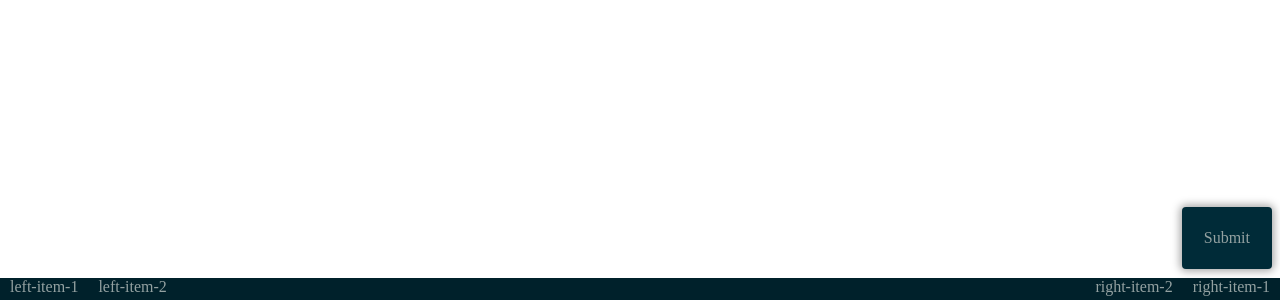
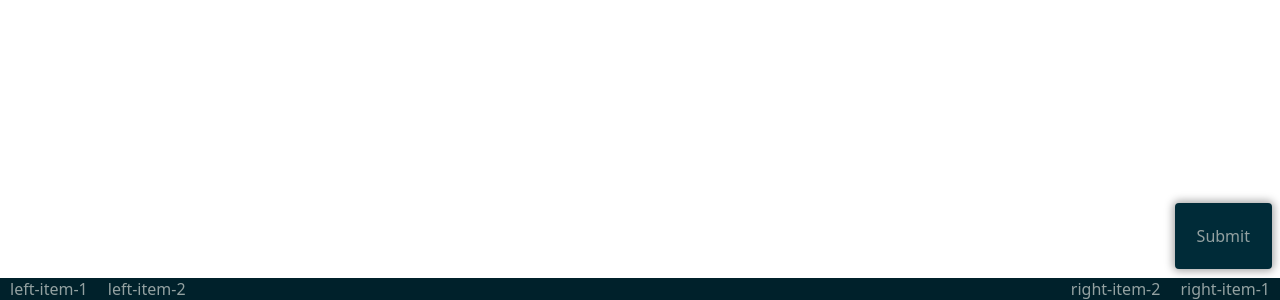
Before and after one commit to celynw/editmonaco, a website with bundled scripts: page index.html in a window 1280 px wide. Shown: the part 500-800 px from the top of the page. Built offline with nearby package versions, Linux system fonts and the light colour scheme; files whose address does not match are found by name.

Commit message:
Formatting

```diff
--- a/style.css
+++ b/style.css
@@ -1,7 +1,9 @@
-html, body {
+html,
+body {
 	height: 100%;
 	margin: 0;
 	padding: 0;
+	font-family: system-ui, Ubuntu, Droid Sans, sans-serif;
 }
 
 .app {
@@ -28,14 +30,18 @@
 	/* TODO Don't overlap the editors, but leave a gap at the bottom */
 	z-index: 9999;
 }
-.left-items, .right-items {
+
+.left-items,
+.right-items {
 	display: flex;
 }
+
 .right-items {
 	flex-direction: row-reverse;
 }
+
 .statusbar-item {
-	margin: 0 10px; /* adjust as needed */
+	margin: 0 10px;
 }
 
 .column_name {
@@ -53,6 +59,7 @@
 	padding-left: 11px;
 	cursor: pointer;
 }
+
 .column_name:hover {
 	background-color: #347890;
 }
@@ -69,6 +76,7 @@
 	color: rgba(147, 161, 161);
 	box-shadow: rgba(0, 0, 0, 0.36) 0px 0px 8px 2px;
 }
+
 .button:hover {
 	background-color: #347890;
 	cursor: pointer;
@@ -76,7 +84,10 @@
 
 .no-select {
 	user-select: none;
-	-webkit-user-select: none; /* Safari */
-	-moz-user-select: none; /* Firefox */
-	-ms-user-select: none; /* IE/Edge */
+	-webkit-user-select: none;
+	/* Safari */
+	-moz-user-select: none;
+	/* Firefox */
+	-ms-user-select: none;
+	/* IE/Edge */
 }
```
